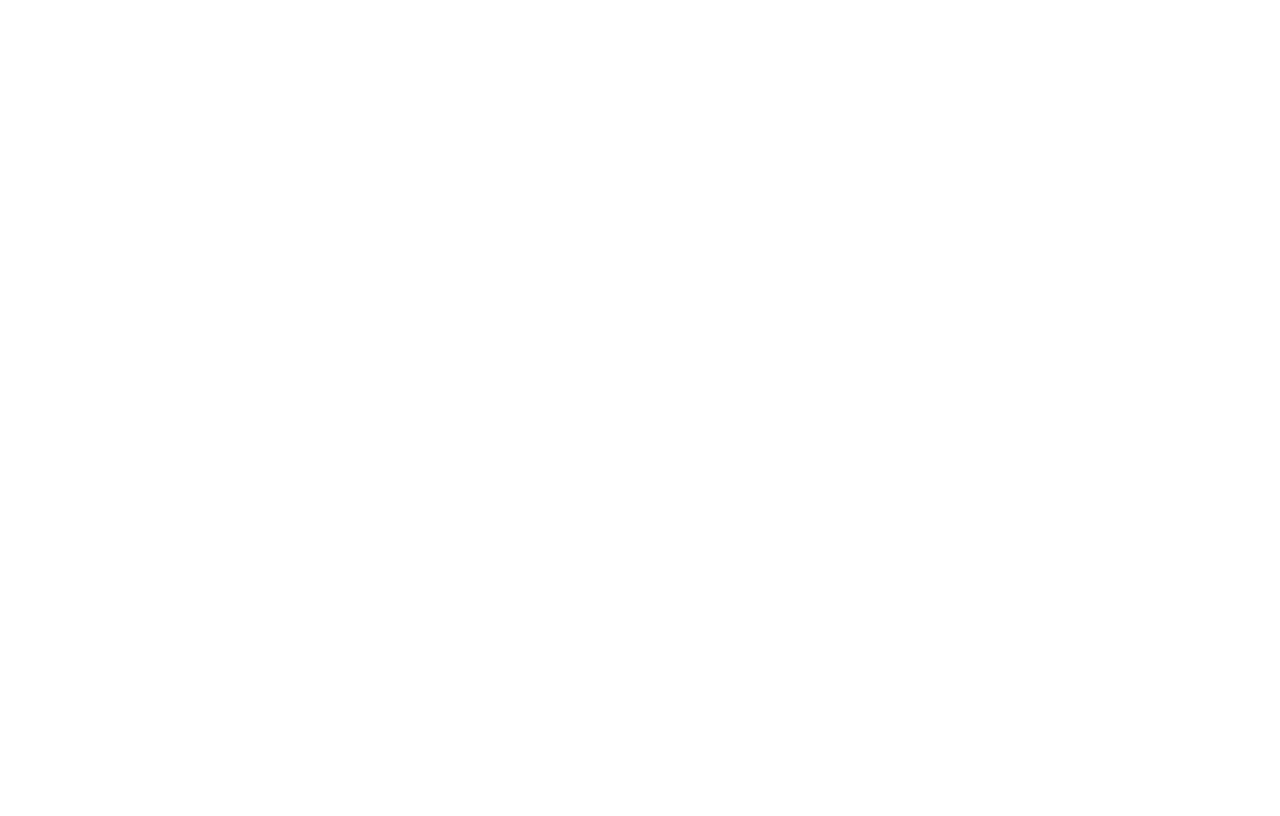
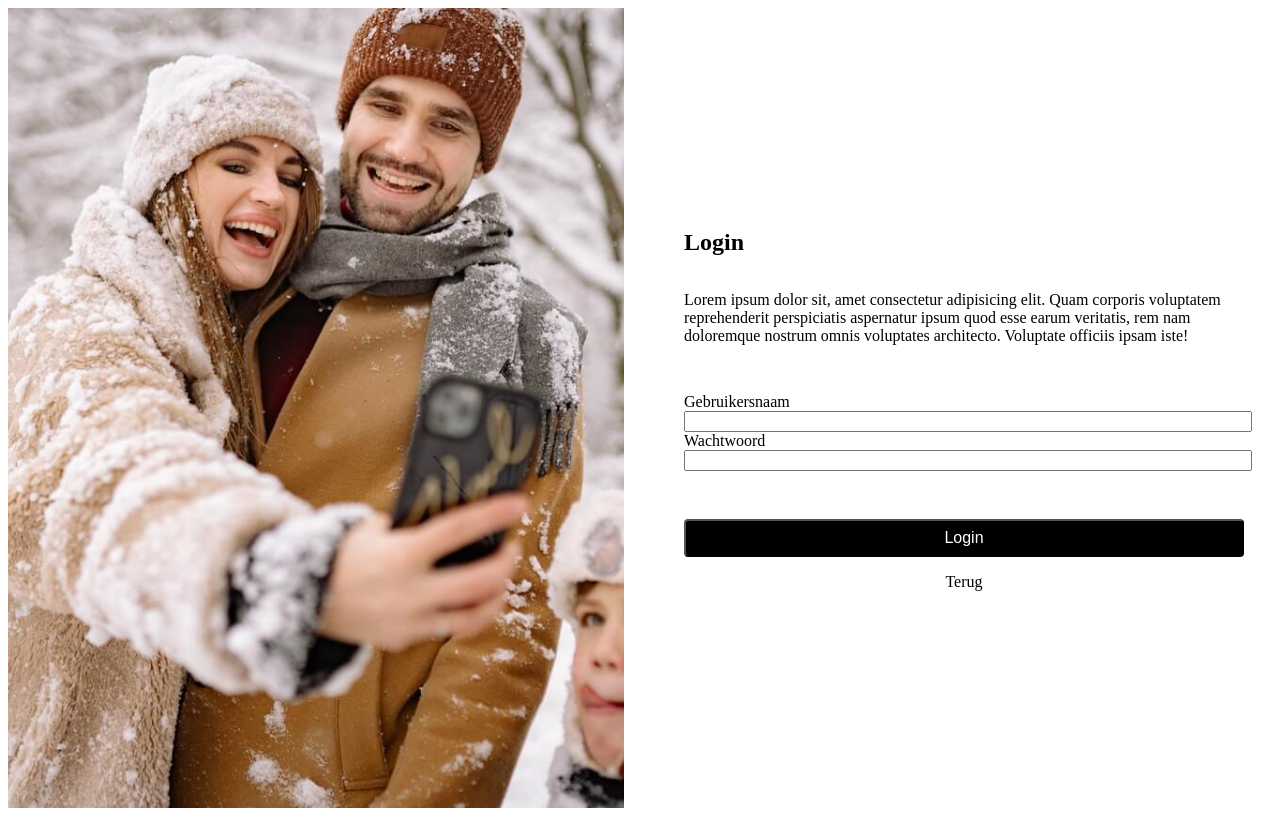
Before and after one commit to Markiesch/Hackathon, a Nuxt app: page /login in a window 1280 px wide. Before the commit this address had no page. Built offline with nearby package versions, Linux system fonts and the light colour scheme.

Commit message:
Added login page

```diff
--- /dev/null
+++ b/pages/login.vue
@@ -0,0 +1,30 @@
+<template>
+  <section>
+    <div>
+      <img src="/hero.jpg" alt="People celebrating together" />
+    </div>
+    <form>
+      <h1>Login</h1>
+      <p>
+        Lorem ipsum dolor sit, amet consectetur adipisicing elit. Quam corporis voluptatem reprehenderit perspiciatis aspernatur ipsum quod esse earum veritatis, rem nam doloremque nostrum omnis
+        voluptates architecto. Voluptate officiis ipsam iste!
+      </p>
+      <label for="username">Gebruikersnaam</label>
+      <input type="text" id="username" />
+      <label for="password">Wachtwoord</label>
+      <input type="password" id="password" />
+      <button class="button--login" @click="login">Login</button>
+      <NuxtLink to="/" class="button--back">Terug</NuxtLink>
+    </form>
+  </section>
+</template>
+
+<script lang="ts" setup>
+function login() {
+  // TODO inloggen
+}
+</script>
+
+<style lang="scss" scoped>
+@use "@/styles/pages/login";
+</style>
--- /dev/null
+++ b/styles/pages/_login.scss
@@ -0,0 +1,56 @@
+section {
+  display: grid;
+  gap: 2rem;
+  grid-template-columns: 1fr 1fr;
+  min-height: 100vh;
+}
+
+img {
+  height: 100%;
+  width: 100%;
+  object-fit: cover;
+}
+
+form {
+  flex-direction: column;
+  display: flex;
+  justify-content: center;
+  max-width: 35rem;
+  margin: 0 auto;
+}
+
+p {
+  padding-bottom: 2rem;
+}
+
+button,
+input {
+  width: 100%;
+  display: block;
+}
+
+.button--login {
+  margin-top: 3em;
+  cursor: pointer;
+  background-color: black;
+  color: white;
+  padding: 0.5em 2em;
+  font-size: 16px;
+  border-radius: 0.25rem;
+  transition: background-color 300ms ease, color 300ms ease;
+  display: block;
+
+  &:hover {
+    opacity: 0.9;
+  }
+}
+
+.button--back {
+  background-color: transparent;
+  border: none;
+  color: black;
+  padding: 1rem;
+  display: block;
+  text-align: center;
+  text-decoration: none;
+}
```
